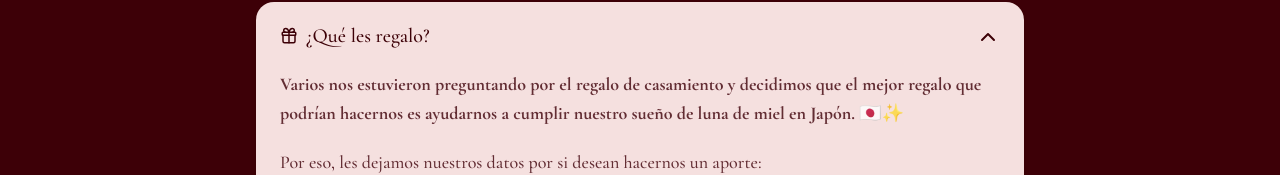
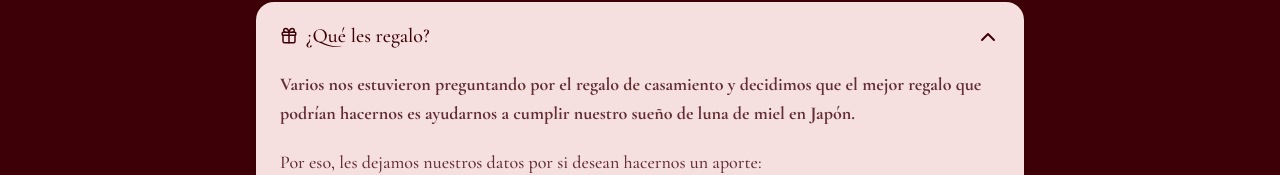
Before and after one commit to Nahue941/wedding, a React (Vite) app: page / in a window 1280 px wide. Both pictures are taken after a click on the button "¿Qué les regalo?". Shown: the part 2411-2586 px from the top of the page. Built offline with nearby package versions, Linux system fonts and the light colour scheme; no server answers.

Commit message:
🔨 Change: Remove icons

```diff
--- a/src/components/Sections/InfoSection.jsx
+++ b/src/components/Sections/InfoSection.jsx
@@ -68,7 +68,7 @@ export default function InfoSection() {
             <strong>
               Varios nos estuvieron preguntando por el regalo de casamiento y
               decidimos que el mejor regalo que podrían hacernos es ayudarnos a
-              cumplir nuestro sueño de luna de miel en Japón. 🇯🇵✨
+              cumplir nuestro sueño de luna de miel en Japón.
             </strong>
           </p>
 
```
